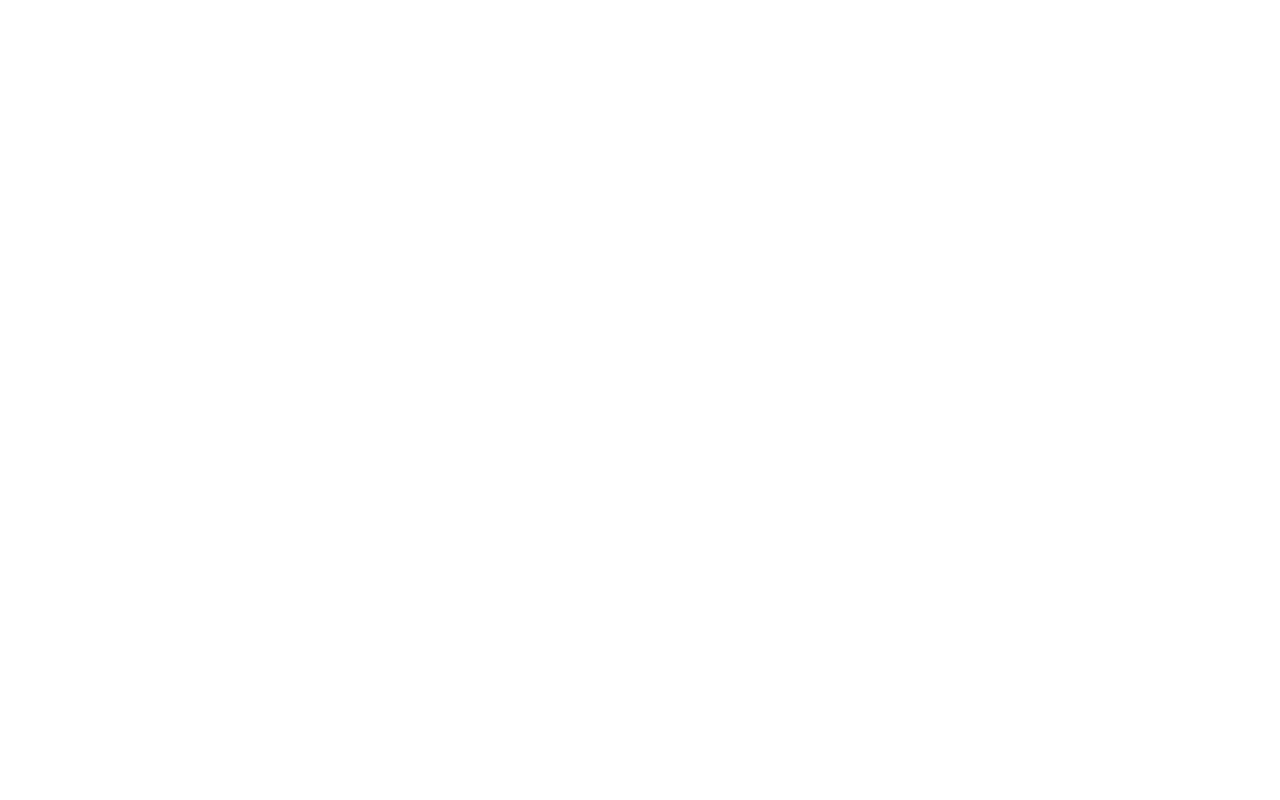
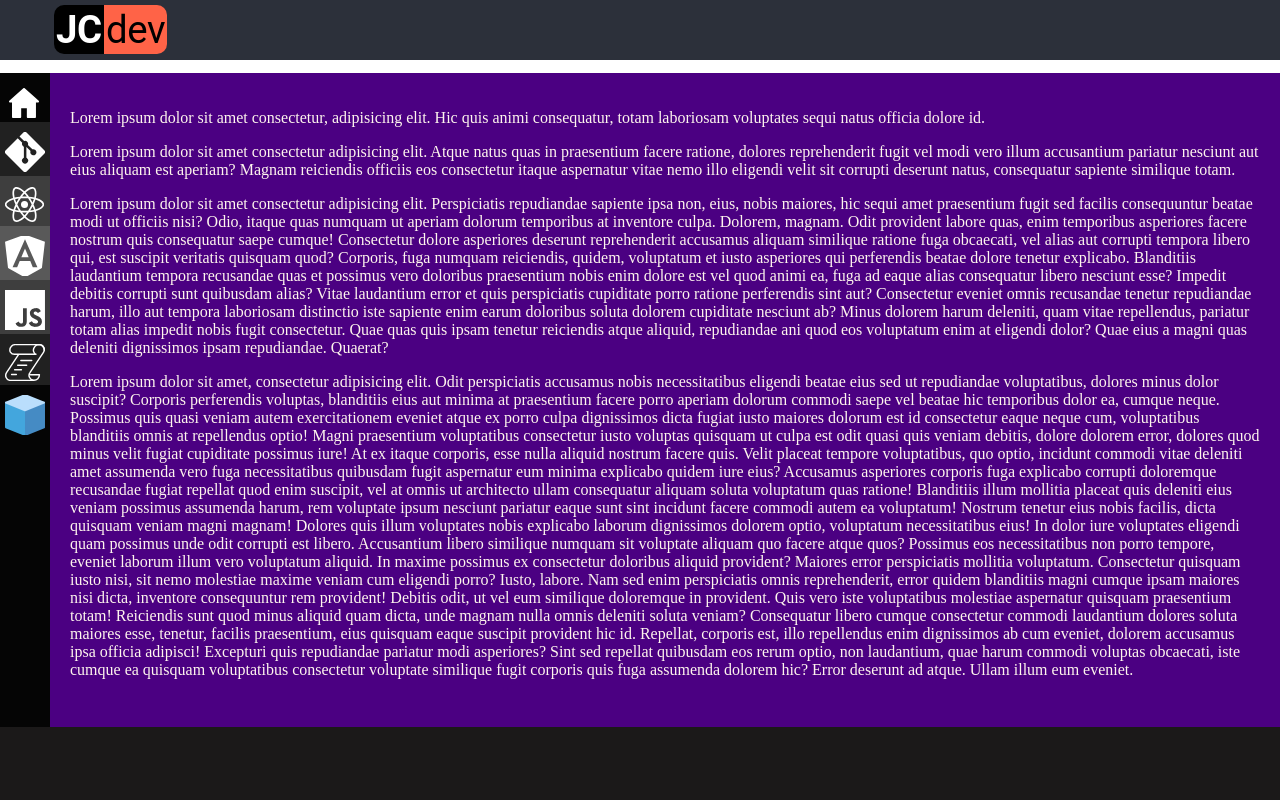
Before and after one commit to CarlosJCdev/Grid-Componentes, a plain HTML site: page git-blog.html in a window 1280 px wide. Drawn offline with Linux system fonts and the light colour scheme.

Commit message:
git-blog se agrego la estrucutra HTML con modulos

```diff
--- a/git-blog.html
+++ b/git-blog.html
@@ -0,0 +1,38 @@
+<!DOCTYPE html>
+<html lang="en">
+
+<head>
+    <meta charset="UTF-8">
+    <meta http-equiv="X-UA-Compatible" content="IE=edge">
+    <meta name="viewport" content="width=device-width, initial-scale=1.0">
+    <meta name="description" content="Author: JC Mendoza García,
+    Category: Portafolio profecional | Blog sobre desarrollo de software">
+    <link rel="stylesheet" href="/style/style.css">
+    <script src="./js/contenido.js"></script>
+    <script src="./js/lateral-barr.js"></script>
+    <link rel="shortcut icon" href="./assets/Recurso68.png">
+    <title>JC °dev</title>
+</head>
+
+<body>
+    <header class="menu">
+        <nav class="menu-content">
+            <h2 class="title"><strong class="jc">JC</strong><span class="dev">dev</span></h2>
+        </nav>
+    </header>
+
+    <nav class="categories">
+        <lateral-barr></lateral-barr>
+    </nav>
+
+    <main class="contenido">
+        <main-content></main-content>
+    </main>
+
+
+    <footer class="footer">
+
+    </footer>
+</body>
+
+</html>
--- /dev/null
+++ b/js/lateral-barr.js
@@ -0,0 +1,58 @@
+class LateralBarr extends HTMLElement {
+    constructor() {
+        super();
+    }
+    connectedCallback() {
+        this.innerHTML = `
+        <header class="Design">
+        <a href="index.html">
+            <span class="git"></span>
+        </a>
+    </header>
+
+    <header class="Programming">
+        <a href="git-blog.html">
+            <span class="development"></span>
+        </a>
+    </header>
+
+    <header class="Github">
+        <a href="react-blog.html">
+            <span class="github"></span>
+        </a>
+    </header>
+
+    <header class="HTML">
+        <a href="angular-blog.html">
+            <span class="html"></span>
+        </a>
+    </header>
+
+    <header class="CSS">
+        <a href="javascript-blog.html">
+            <span class="css"></span>
+        </a>
+    </header>
+
+    <header class="Angular">
+        <a href="development.html">
+            <span class="angular"></span>
+        </a>
+    </header>
+
+    <header class="React">
+        <a href="design.html">
+            <span class="react"></span>
+        </a>
+    </header>
+
+    <header class="Test">
+        <span class="test"></span>
+    </header>
+
+    <header class="Node">
+        <span class="node"></span>
+    </header>`;
+    }
+}
+customElements.define('lateral-barr', LateralBarr);
--- a/style/style.css
+++ b/style/style.css
@@ -50,9 +50,10 @@ body {
 
 .categories {
     display: grid;
-    grid-template: repeat(9, 1fr) / repeat(2, 1fr);
+    /*  grid-template: repeat(9, 1fr) / repeat(2, 1fr); */
     grid-column: 1 / 2;
     grid-row: 2 / 11;
+    background: var(--color7);
 }
 
 .Design {
```
Also changed, not shown: index.html (+4 -48 lines).
